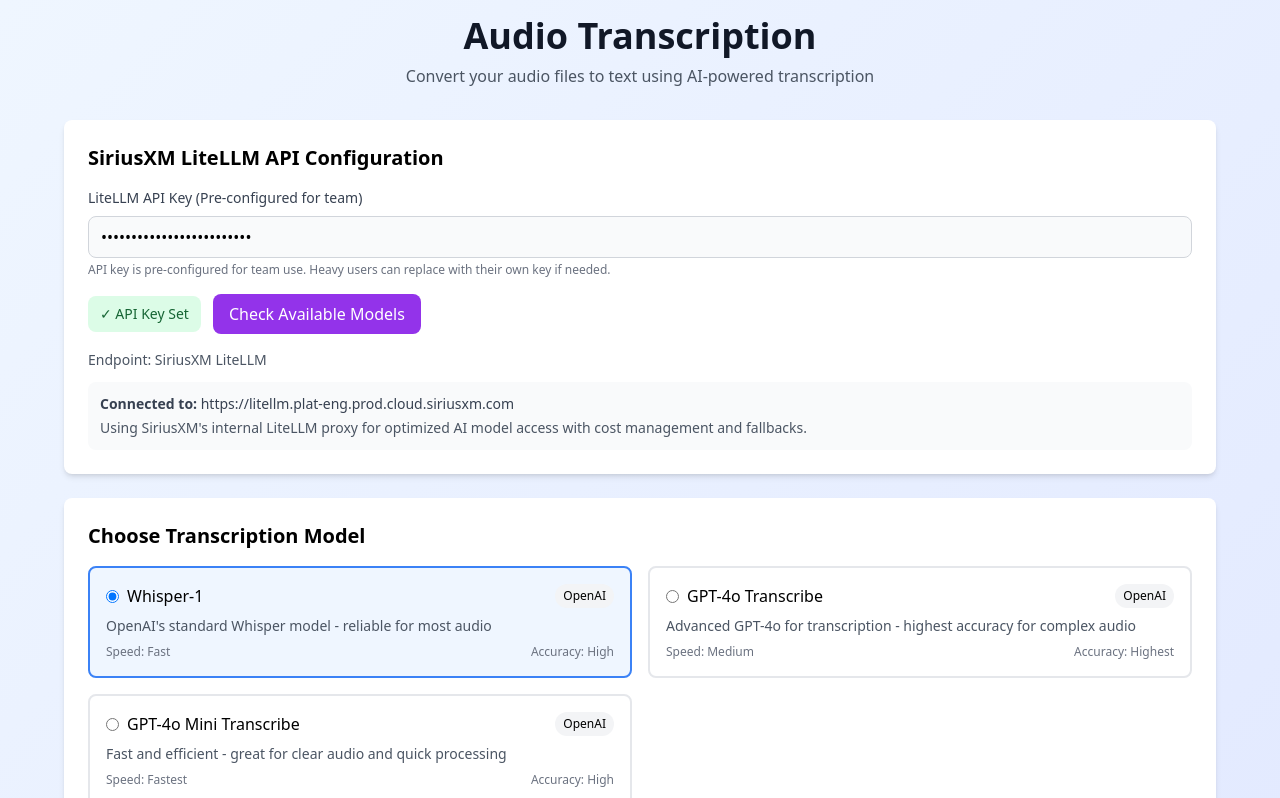
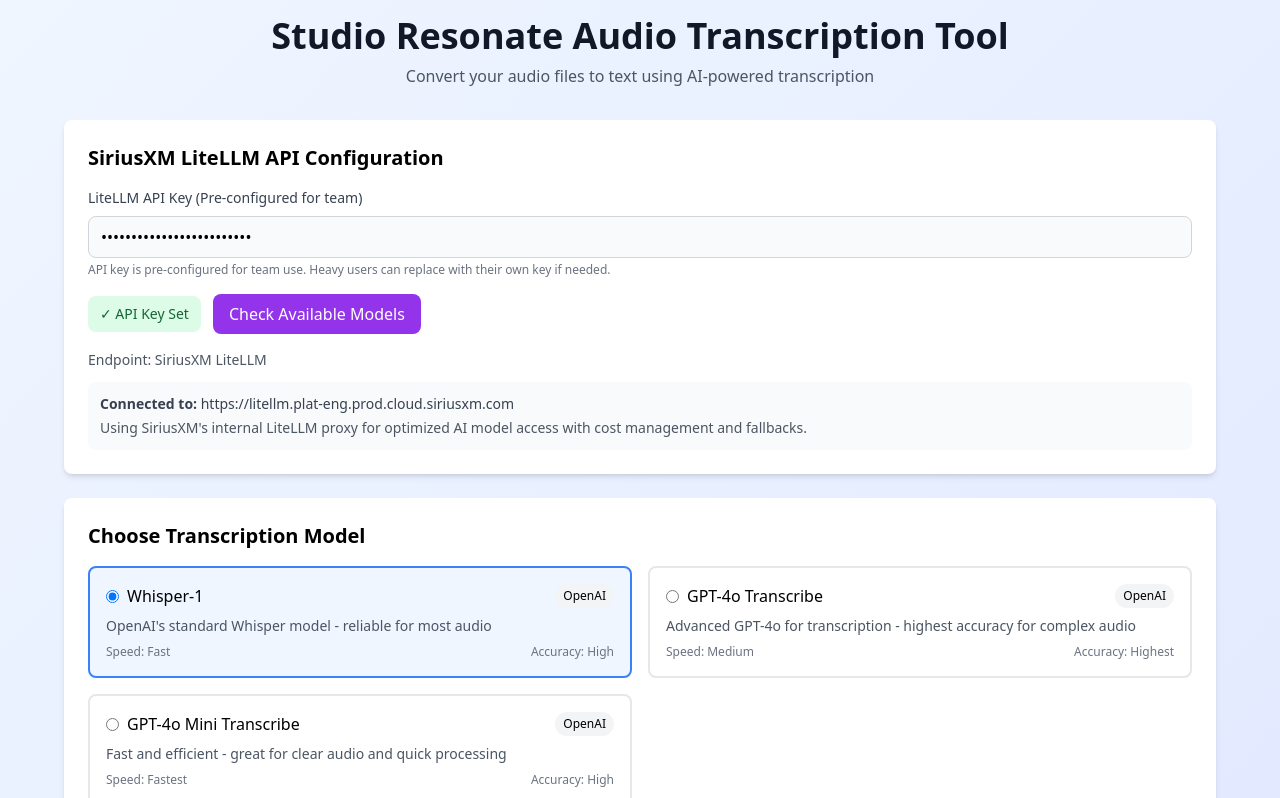
Before and after one commit to wh1sk0/audio-transcription-app, a React (Create React App) app: page / in a window 1280 px wide. Shown: the top 798 px of the page. Built offline with nearby package versions, Linux system fonts and the light colour scheme.

Commit message:
Update title to Studio Resonate Audio Transcription Tool

```diff
--- a/src/App.js
+++ b/src/App.js
@@ -1,5 +1,5 @@
 import React, { useState, useCallback, useRef } from 'react';
-import { Upload, FileAudio, Copy, Download, X, AlertCircle, CheckCircle, Loader2, Eye, EyeOff } from 'lucide-react';
+import { Upload, FileAudio, Copy, Download, X, AlertCircle, CheckCircle, Loader2 } from 'lucide-react';
 
 const AudioTranscriptionApp = () => {
   const [files, setFiles] = useState([]);
@@ -268,7 +268,7 @@
     <div className="min-h-screen bg-gradient-to-br from-blue-50 to-indigo-100 p-4">
       <div className="max-w-6xl mx-auto">
         <div className="text-center mb-8">
-          <h1 className="text-4xl font-bold text-gray-900 mb-2">Audio Transcription</h1>
+          <h1 className="text-4xl font-bold text-gray-900 mb-2">Studio Resonate Audio Transcription Tool</h1>
           <p className="text-gray-600">Convert your audio files to text using AI-powered transcription</p>
         </div>
 
```
